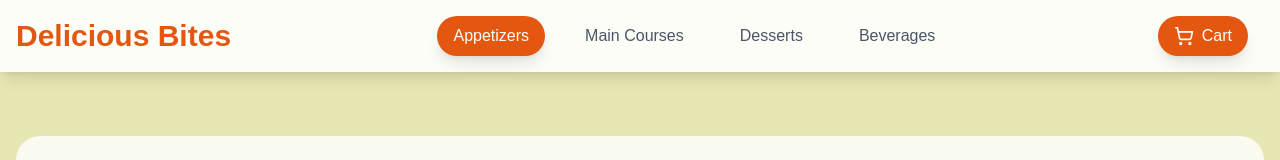
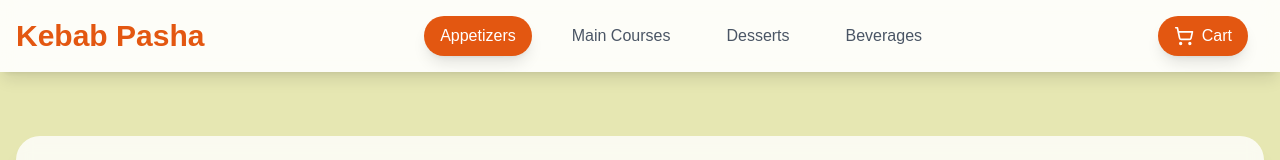
Before and after one commit to hamabarznji/food_delivery, a Next.js app: page / in a window 1280 px wide. Shown: the top 160 px of the page. Built offline with nearby package versions, Linux system fonts and the light colour scheme.

Commit message:
added res name

```diff
--- a/app/page.js
+++ b/app/page.js
@@ -142,7 +142,7 @@ const RestaurantApp = () => {
           <div className="flex items-center justify-between">
             {/* Logo */}
             <div className="text-2xl md:text-3xl font-bold" style={{ color: '#E35711' }}>
-              Delicious Bites
+              Kebab Pasha
             </div>
 
             {/* Desktop Navigation */}
```
